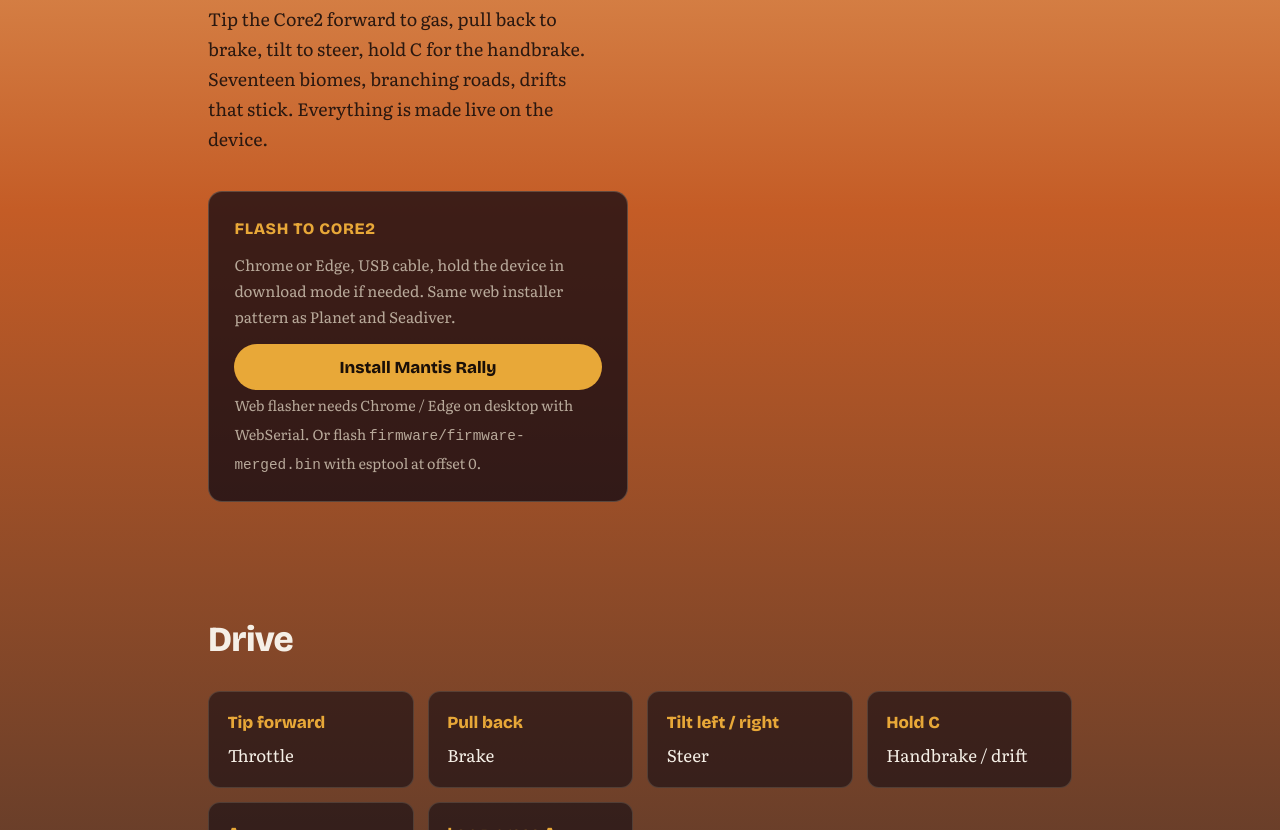
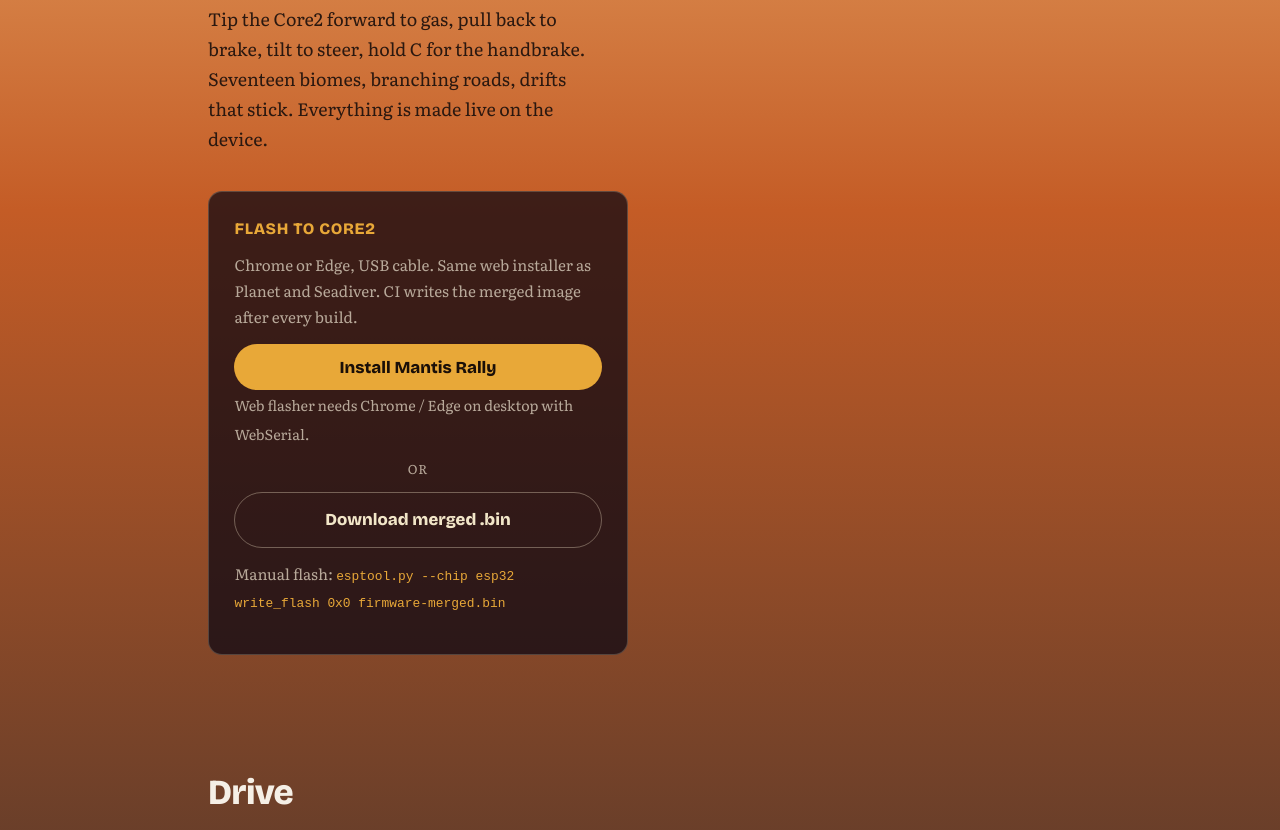
Before and after one commit to 5t31thphoto/mantisrally, a plain HTML site: page website/index.html in a window 1280 px wide. Shown: the part 270-1100 px from the top of the page. Drawn offline with nearby package versions, Linux system fonts and the light colour scheme.

Commit message:
Update index.html

```diff
--- a/website/index.html
+++ b/website/index.html
@@ -55,13 +55,24 @@
   }
   .flash p { margin: 0 0 1em; color: var(--ink-dim); font-size: 0.95rem; }
   esp-web-install-button { display: block; }
-  esp-web-install-button button, .install-fallback {
+  esp-web-install-button button, .install-fallback, a.bin-dl {
     font-family: "Bricolage Grotesque", sans-serif; font-weight: 800; font-size: 1.05rem;
     background: var(--accent); color: #1a0f08; border: none; border-radius: 999px;
     padding: 0.75em 1.4em; cursor: pointer; width: 100%;
+    display: block; text-align: center; text-decoration: none; box-sizing: border-box;
   }
-  esp-web-install-button button:hover, .install-fallback:hover { filter: brightness(1.08); }
+  esp-web-install-button button:hover, .install-fallback:hover, a.bin-dl:hover { filter: brightness(1.08); }
+  a.bin-dl {
+    background: transparent; color: var(--line);
+    border: 1px solid rgba(242, 230, 200, 0.35); margin-top: 0.75em;
+  }
+  a.bin-dl:hover { border-color: var(--accent); color: var(--accent); filter: none; }
+  .flash .or {
+    text-align: center; color: var(--ink-dim); font-size: 0.8rem;
+    margin: 0.85em 0 0; letter-spacing: 0.06em; text-transform: uppercase;
+  }
   .unsupported { color: var(--ink-dim); font-size: 0.9rem; margin-top: 0.8em; }
+  .flash code { font-size: 0.85em; color: var(--accent); }
   section { margin: 4.5em 0; }
   h2 {
     font-family: "Bricolage Grotesque", sans-serif; font-weight: 800;
@@ -101,14 +112,18 @@
     </p>
     <div class="flash">
       <h2>Flash to Core2</h2>
-      <p>Chrome or Edge, USB cable, hold the device in download mode if needed. Same web installer pattern as Planet and Seadiver.</p>
+      <p>Chrome or Edge, USB cable. Same web installer as Planet and Seadiver. CI writes the merged image after every build.</p>
       <esp-web-install-button manifest="./firmware/manifest.json">
         <button slot="activate">Install Mantis Rally</button>
         <span slot="unsupported" class="unsupported">
           Web flasher needs Chrome / Edge on desktop with WebSerial.
-          Or flash <code>firmware/firmware-merged.bin</code> with esptool at offset 0.
         </span>
       </esp-web-install-button>
+      <p class="or">or</p>
+      <a class="bin-dl" href="./firmware/firmware-merged.bin" download="mantis-rally-firmware-merged.bin">Download merged .bin</a>
+      <p class="unsupported" style="margin-top:0.9em">
+        Manual flash: <code>esptool.py --chip esp32 write_flash 0x0 firmware-merged.bin</code>
+      </p>
     </div>
   </div>
 
```
